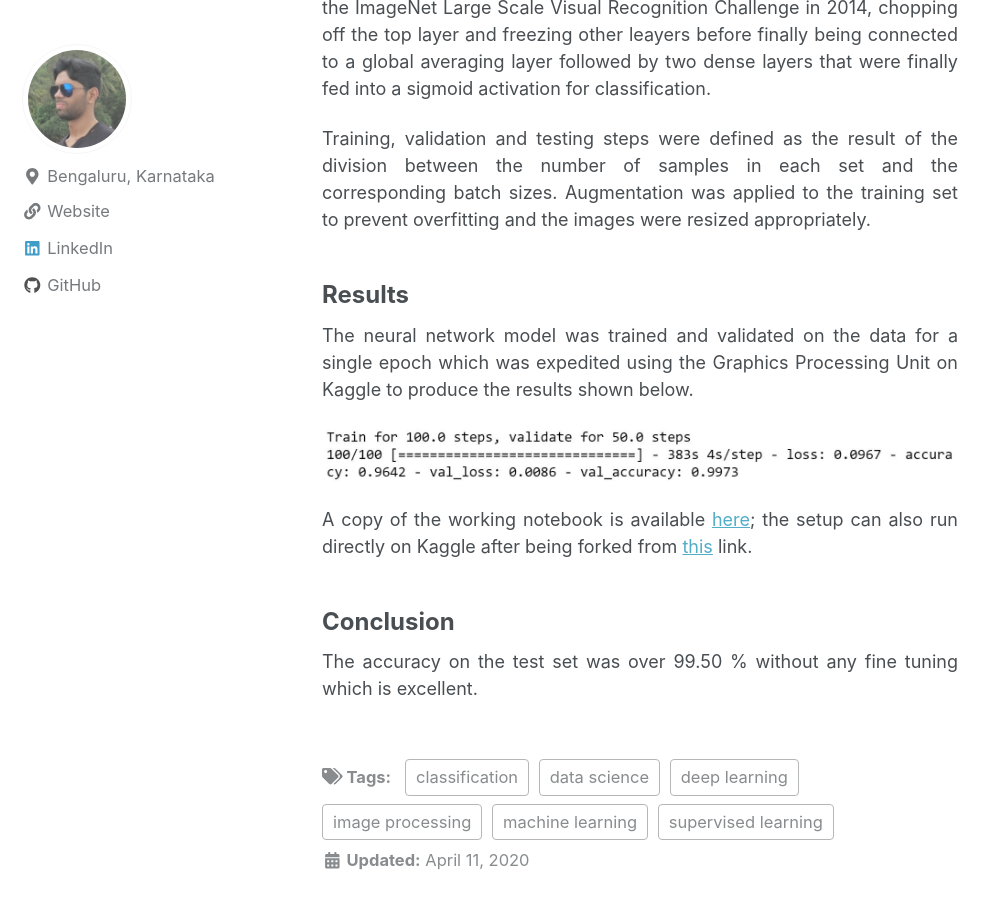
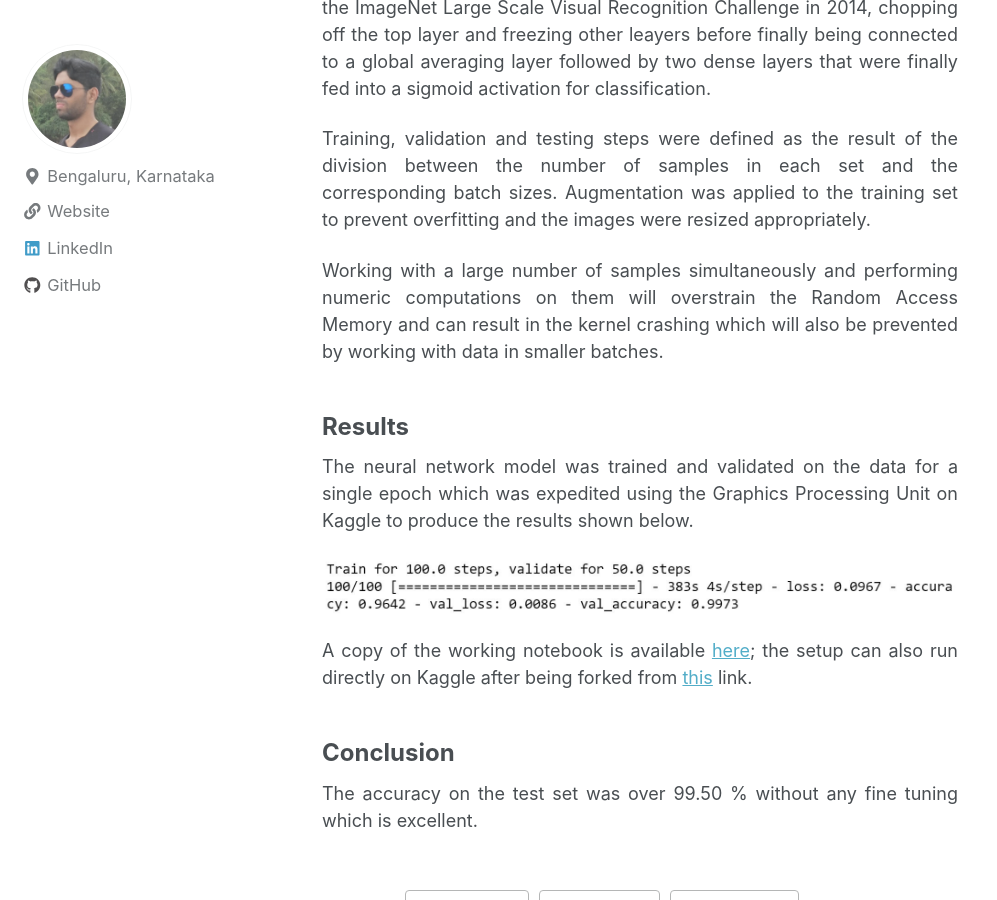
Before and after one commit to gopalrahulrg/gopalrahulrg.github.io, a Jekyll site: the page built from _posts/2020-04-11-cscd.md, in a window 1280 px wide and 900 px high, scrolled down 1018 px. Shown: the whole window, without its empty margins (0-997 px from the left). Built offline with Jekyll 4.4.1, drawn with Linux system fonts in a browser that asks for light colours; nearby versions of some CDN libraries.

Commit message:
Update 2020-04-11-cscd.md

```diff
--- a/_posts/2020-04-11-cscd.md
+++ b/_posts/2020-04-11-cscd.md
@@ -34,6 +34,8 @@ mathjax: true
 
 <div style="text-align: justify"><p>Training, validation and testing steps were defined as the result of the division between the number of samples in each set and the corresponding batch sizes. Augmentation was applied to the training set to prevent overfitting and the images were resized appropriately.</p>
 
+<div style="text-align: justify"><p> Working with a large number of samples simultaneously and performing numeric computations on them will overstrain the Random Access Memory and can result in the kernel crashing which will also be prevented by working with data in smaller batches.</p>
+
 <font size="5"><h3>Results</h3></font>
 
 <div style="text-align: justify"><p>The neural network model was trained and validated on the data for a single epoch which was expedited using the Graphics Processing Unit on Kaggle to produce the results shown below.</p>
```
